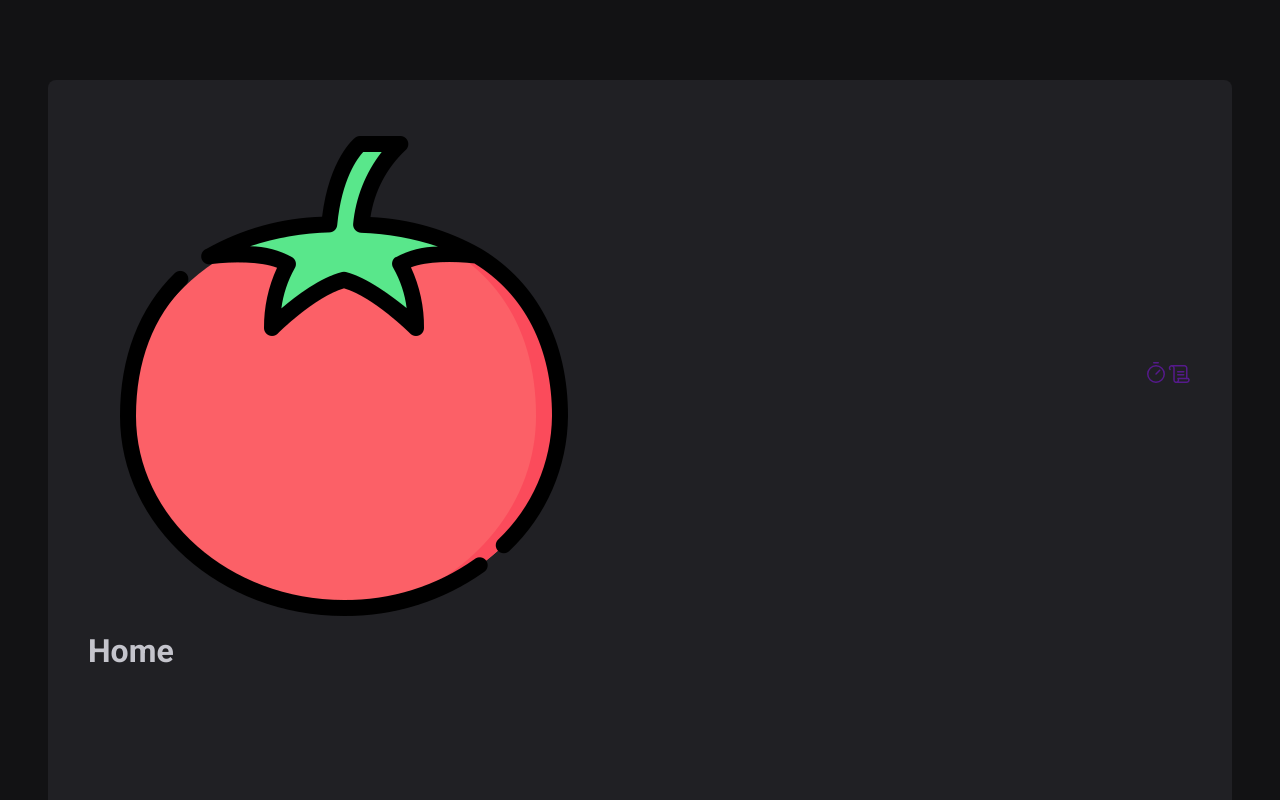
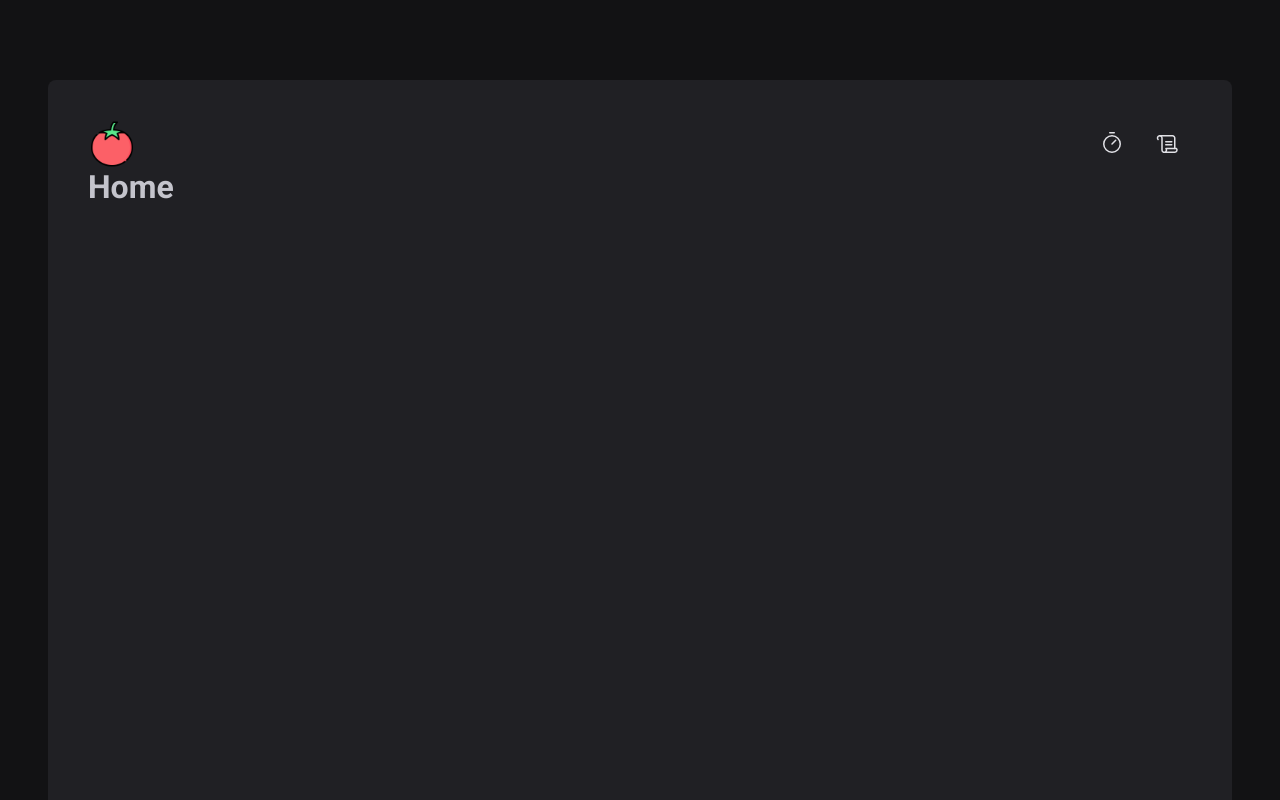
Before and after one commit to timabuntu/pomodoro, a React (Vite) app: page / in a window 1280 px wide. Shown: the top 800 px of the page. Built offline with nearby package versions, Linux system fonts and the light colour scheme.

Commit message:
style: styled icons created

```diff
--- a/src/components/Header/styles.ts
+++ b/src/components/Header/styles.ts
@@ -4,4 +4,32 @@ export const HeaderContainer = styled.div`
   display: flex;
   align-items: center;
   justify-content: space-between;
+
+  img {
+    width: 48px;
+    height: 48px;
+  }
+
+  nav {
+    display: flex;
+    gap: 0.5rem;
+
+    a {
+      width: 3rem;
+      height: 3rem;
+
+      display: flex;
+      justify-content: center;
+      align-items: center;
+
+      color: ${(props) => props.theme['gray-100']};
+
+      border-top: 3px solid transparent;
+      border-bottom: 3px solid transparent;
+
+      &:hover {
+        border-bottom: 3px solid ${(props) => props.theme['blue-500']};
+      }
+    }
+  }
 `
```
